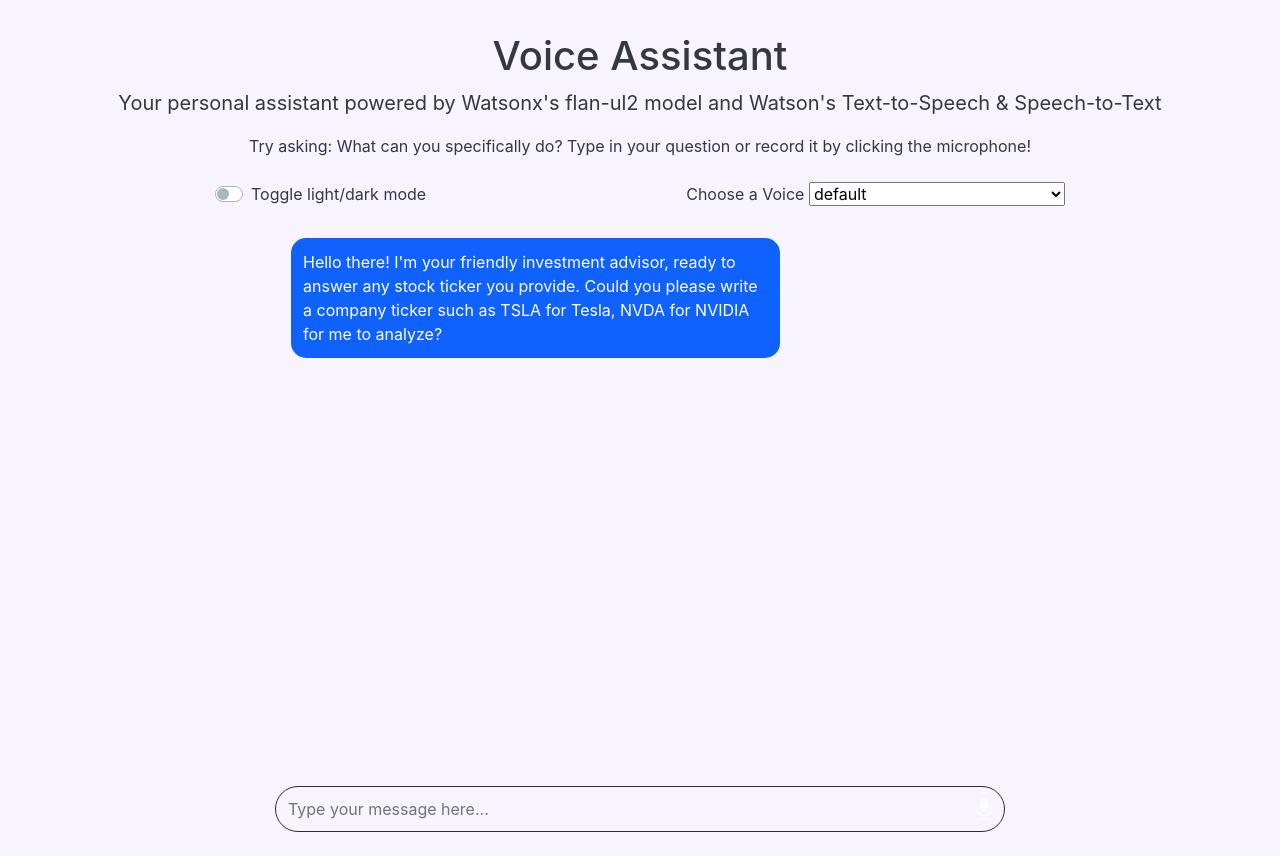
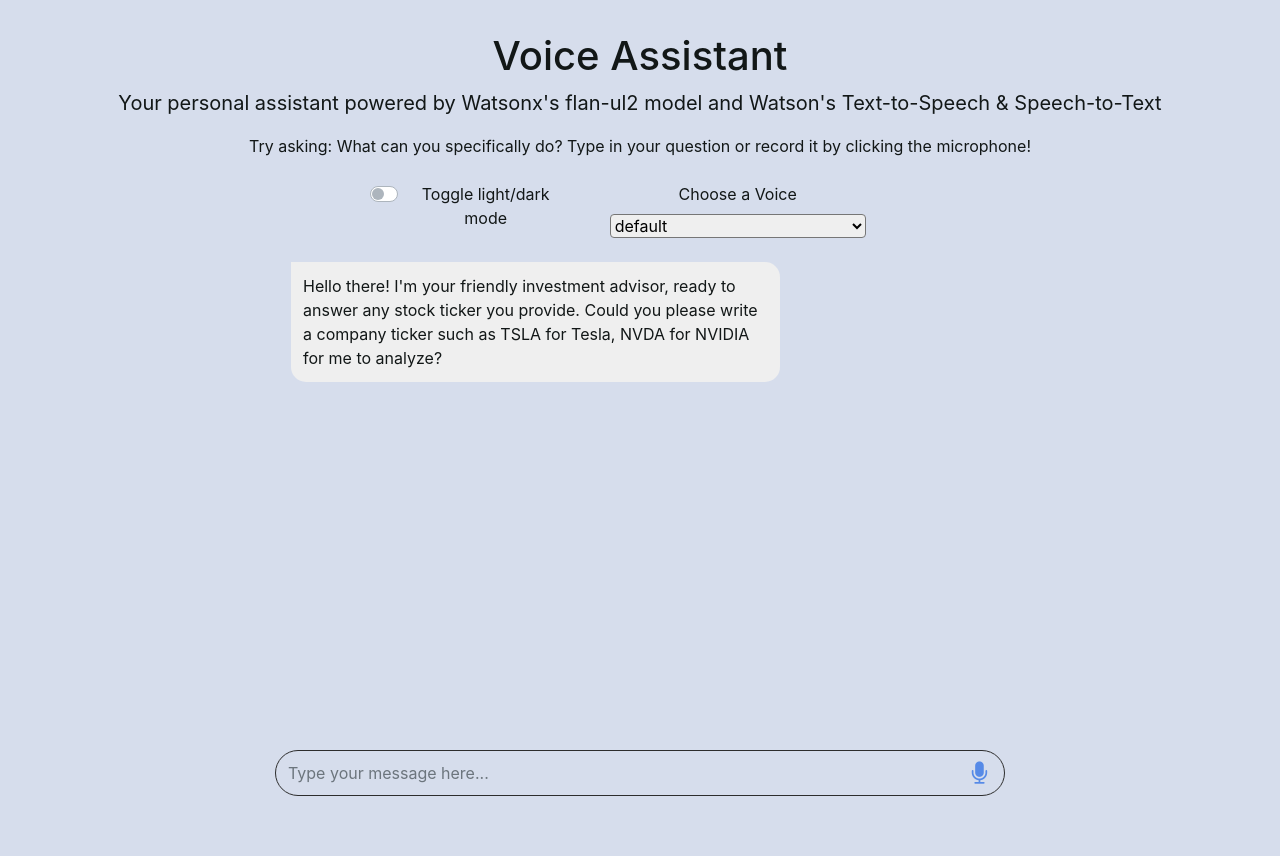
Before and after one commit to vicky-playground/langchain-finance, a Python web app: template templates/index.html in a window 1280 px wide. After the commit the page ends 820 px from the top, so only its background shows below. Run offline with Jinja, Linux system fonts and the light colour scheme; the template is opened without the code that fills it, so the values that code supplies are empty; some libraries are stand-ins or nearby versions.

Commit message:
Update style.css

```diff
--- a/static/style.css
+++ b/static/style.css
@@ -1,18 +1,18 @@
 /* Light mode */
 body {
-    background-color: #f7f4fd;  /* Lighter shade */
-    color: #333842;  /* Darker shade for better contrast */
+  background-color: #d6ddec;
+  color: #121717;
 }
 
 /* Dark mode */
 .dark-mode {
-    background-color: #181a1f;  /* Slight adjustment for softer dark */
+  background-color: #121717;
   color: #c9c9c9;
 }
 
 #chat-window {
   position: relative;
-    height: 70vh;
+  height: 500px;
   overflow: auto;
 }
 
@@ -28,11 +28,12 @@
   border-radius: 15px;
   display: inline-block;
   position: relative;
-    background-color: #0f62fe;  /* Slight change for consistency */
+  background-color: #efefef;
   min-width: 26px;
+  border-top-left-radius: 0;
   word-wrap: break-word;
   flex-grow: 0;
-    color:white;
+  white-space: pre-wrap;
 }
 
 .message-line.my-text {
@@ -70,21 +70,10 @@
   border-radius: 40px 0 0 40px;
   background-color: transparent;
   height: auto;
+  color: inherit;
 }
 
 #send-button {
-  border: none;
-  font: inherit;
-  background-color: transparent;
-  margin: 0;
-  appearance: none;
-  padding: 10px 12px;
-  cursor: pointer;
-  font-size: 24px;
-  display: flex;
-}
-
-#reset-button {
   border: none;
   font: inherit;
   background-color: transparent;
@@ -114,20 +103,16 @@
   border: 1px solid #2d2d2d;
 }
 
-#upload-button {
-  color: white;
-  background-color: #007bff;
-  border: none;
-  padding: 5px 10px;
-  border-radius: 5px;
-  font-size: 14px;
-  cursor: pointer;
-  transition: background-color 0.3s ease;
-  margin-top: 12px;
+.microphone i {
+  display: block;
+  width: 25px;
+  color: #125ee5;
 }
 
-#upload-button:hover {
-  background-color: #0056b3;
+.volume i {
+  display: block;
+  width: 25px;
+  color: #125ee5;
 }
 
 .send i {
@@ -217,3 +195,16 @@
     transform: translateY(-10px);
   }
 }
+
+.col-12.text-center.d-flex.justify-content-around {
+  padding: 0 300px;
+}
+
+#voice-options {
+  border-radius: 4px; /* Rounded edges */
+}
+
+/* Change color of select on hover */
+#voice-options:hover {
+  background-color: #e9e9e9;
+}
```
Also changed, not shown: other parts of static/style.css (+7 -15 lines). Lines whose indentation alone changed are shown as unchanged.
